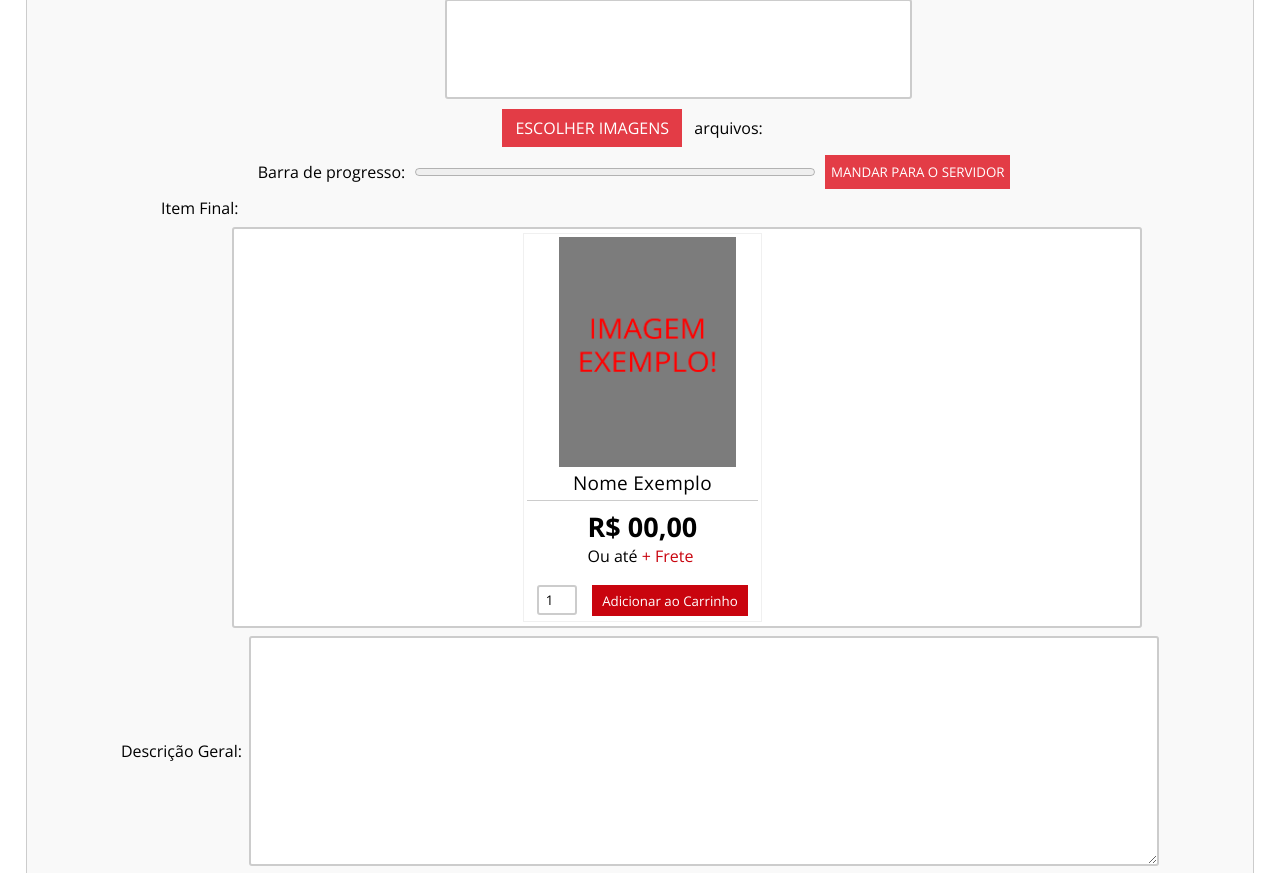
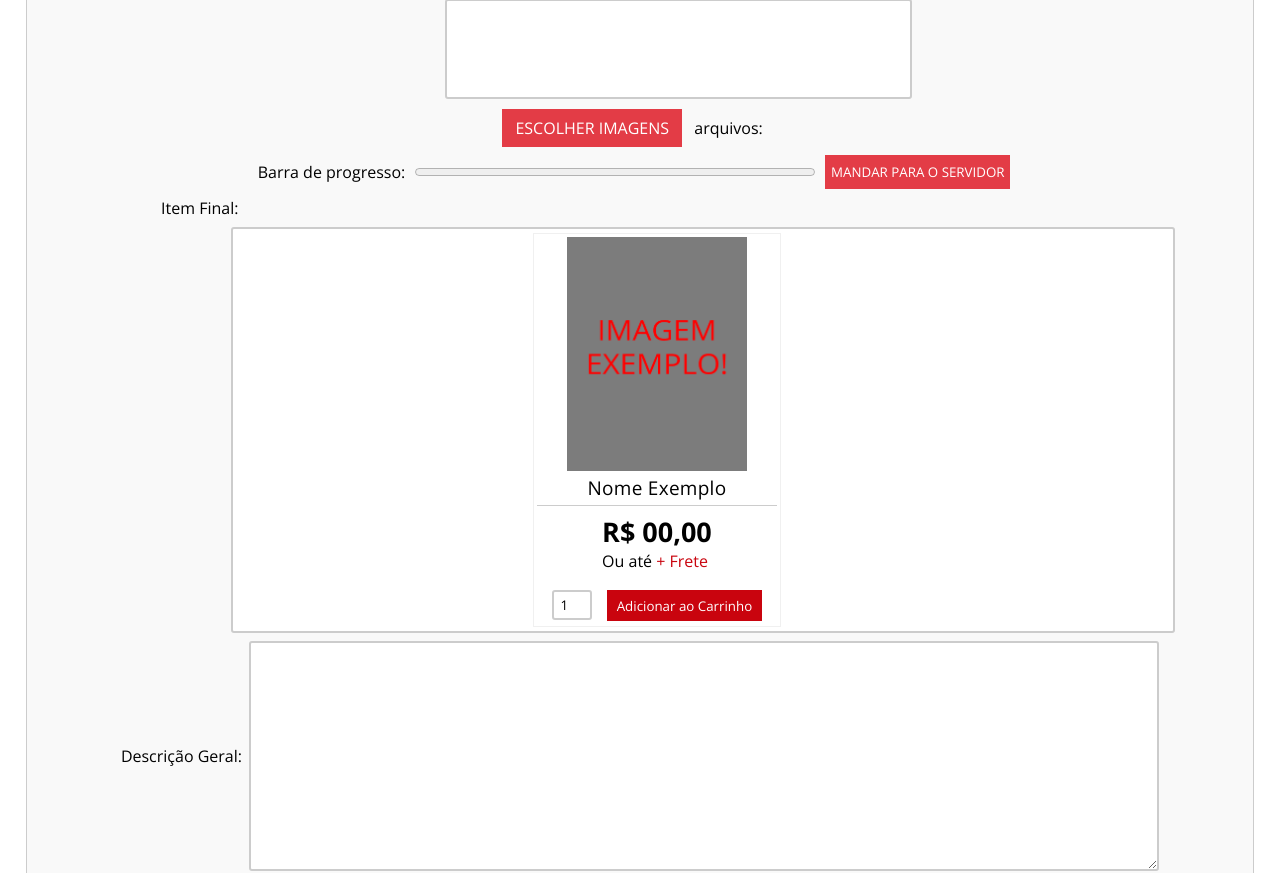
Before and after one commit to BruxoSagaz/Earth-Store, a PHP site: page /Lojinha/gerency/cad_item.html in a window 1280 px wide. Shown: the part 331-1204 px from the top of the page. Run offline with PHP 8.4, Linux system fonts and the light colour scheme; some libraries are stand-ins or nearby versions; some web fonts are replaced.

Commit message:
item building problem fixed

```diff
--- a/gerency/cad_item.html
+++ b/gerency/cad_item.html
@@ -186,9 +186,12 @@
                                                 <!-- Discount -->
                                                 <div class="discount hide" ></div>
                                                 <div class="prom-value"></div>
+
+                                                <div class="img-field">
                                                 <!-- Image -->
                                                 <img src="../images/example.png" alt="Terço" id="img">
                                                 <img src="../images/terco.jpg" alt="Terço" id="sec_img">
+                                                </div>
                                             </div>
                                             <!-- Product Name -->
                                             <div class="product-name">
@@ -220,6 +223,7 @@
                                                 </div>
                                             </div>
                                         </div>
+                                    </div>
                                 </div>
                             </div>
                         </div>
--- a/gerency/js/cad_item.js
+++ b/gerency/js/cad_item.js
@@ -3,6 +3,7 @@ $(document).ready(function(){
     // Common variables
     var aply = $('#aply_prom');
     var tags = [];
+    var i = 0;
 
 
 
@@ -298,6 +299,17 @@ $(document).ready(function(){
         document.getElementById("progress_status").innerHTML = Math.round(percent) + "% Enviado ";
     }
 
+    $("#img").hover(function(e){
+
+        e.stopPropagation();
+        $(this).stop().fadeOut();
+
+    }, function(e){
+
+        e.stopPropagation();
+        $(this).stop().fadeIn();
+
+    });
 });
 
     // Funções para tela de gerência
--- a/gerency/style/cad_item.css
+++ b/gerency/style/cad_item.css
@@ -312,15 +312,16 @@ textarea:focus{
 
 .images-show{
     min-height: 390px;
-    width: 78%;
+    width: 90%;
     border: 2px solid #ccc;
     border-radius: 3px;
     background: #fff;
     padding: 4px 10px;
-    margin-left: 15%;
+    margin-left: 11%;
     display: flex;
     align-items: center;
     justify-content: center;
+
 }
 
 #img-label{
@@ -372,6 +373,11 @@ input[type="file"] {
 
 /* item configuration */
 
+.offers{
+    width: 1049px;
+    margin: 0 auto;
+}
+
 .result-items .offers .item {
     width: 25%;
     box-sizing: border-box;
@@ -419,6 +425,7 @@ input[type="file"] {
     max-height: 145%;
     justify-content: center;
     z-index: 1;
+    position: absolute
 }
 
 
@@ -545,11 +552,16 @@ div.product-name{
     cursor: pointer;
 }
 
-#img:hover{
+div .img-field{
+    width: 200px;
+    height: 235px;
+    position: relative;
+}
+/* #img:hover{
     animation-duration: 0.5s;
     animation-name: blur;
     opacity: 0;
-}
+} */
 
 @keyframes blur{
     from {opacity: 1;}
```
